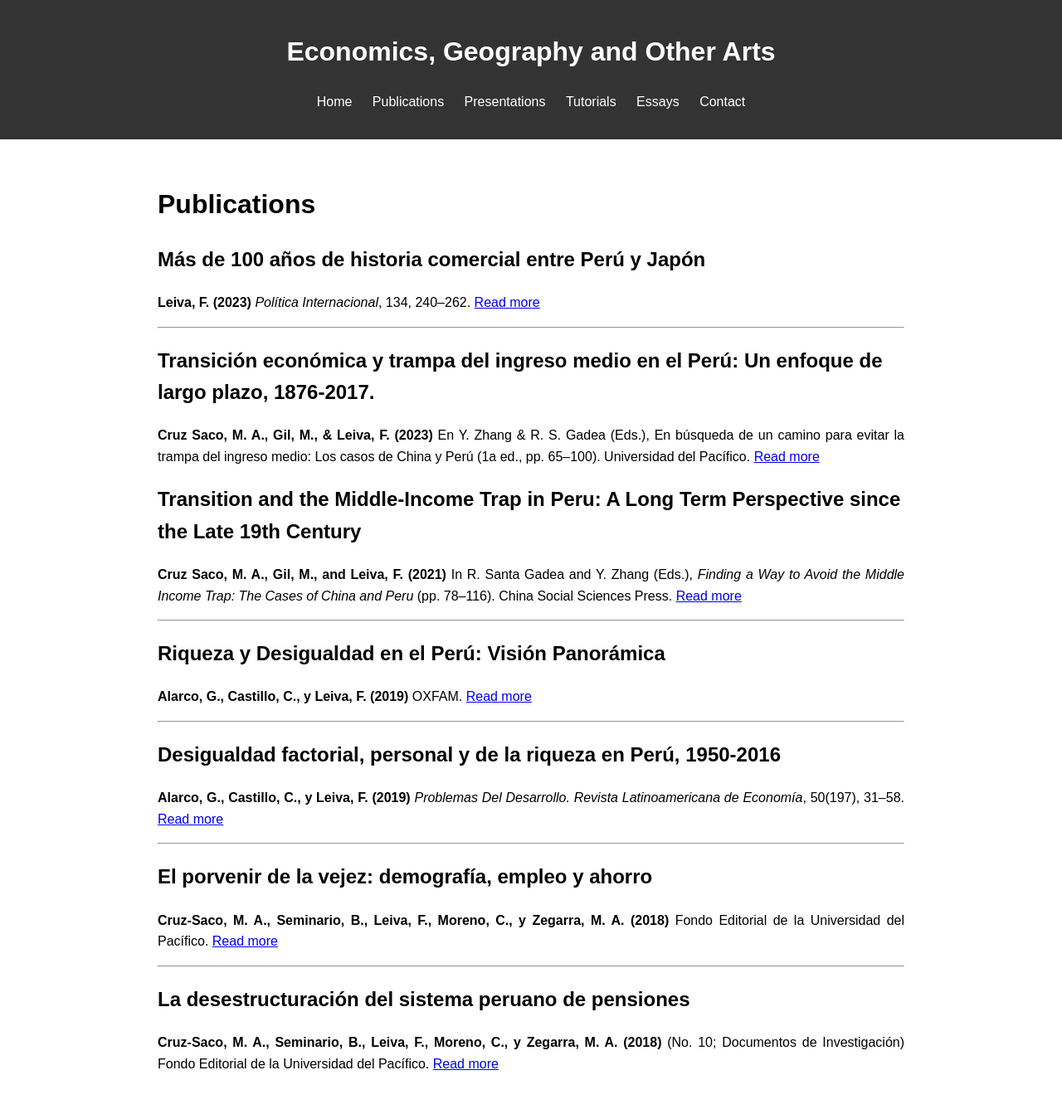
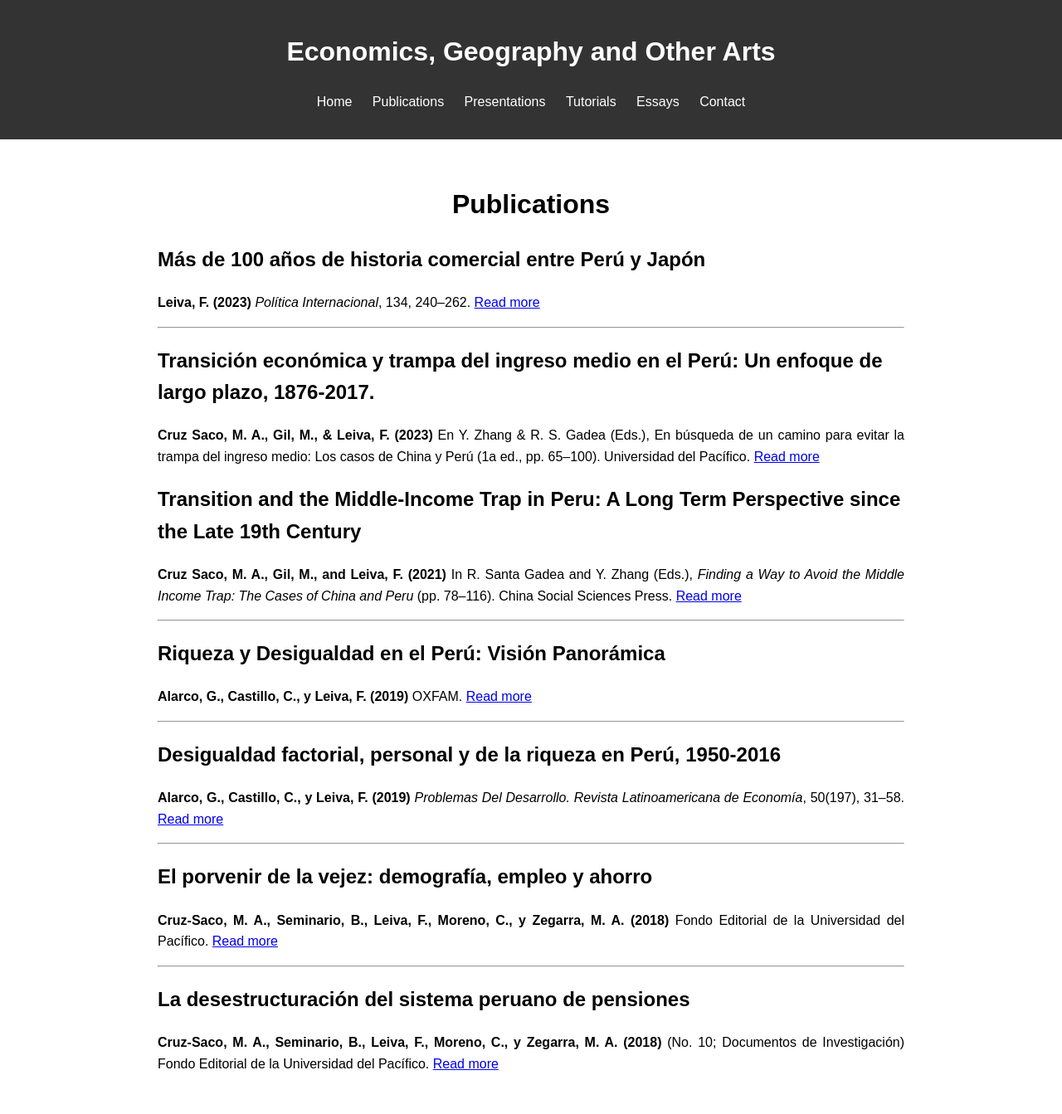
Before and after one commit to Favioleiva/favioleiva.github.io, a Jekyll site: the page built from publications.md, in a window 1280 px wide. Shown: the whole page at 83% size. Built offline with Jekyll 4.4.1, drawn with Linux system fonts in a browser that asks for light colours; nearby versions of some CDN libraries.

```diff
--- a/publications.md
+++ b/publications.md
@@ -4,7 +4,7 @@ title: "Publications"
 permalink: /publications/
 ---
 
-# Publications
+<center> <h1>Publications</h1> </center>
 
 ## Más de 100 años de historia comercial entre Perú y Japón
 **Leiva, F. (2023)** *Política Internacional*, 134, 240–262. [Read more](https://revista.adp.edu.pe/index.php/RPI/article/view/103)
```
